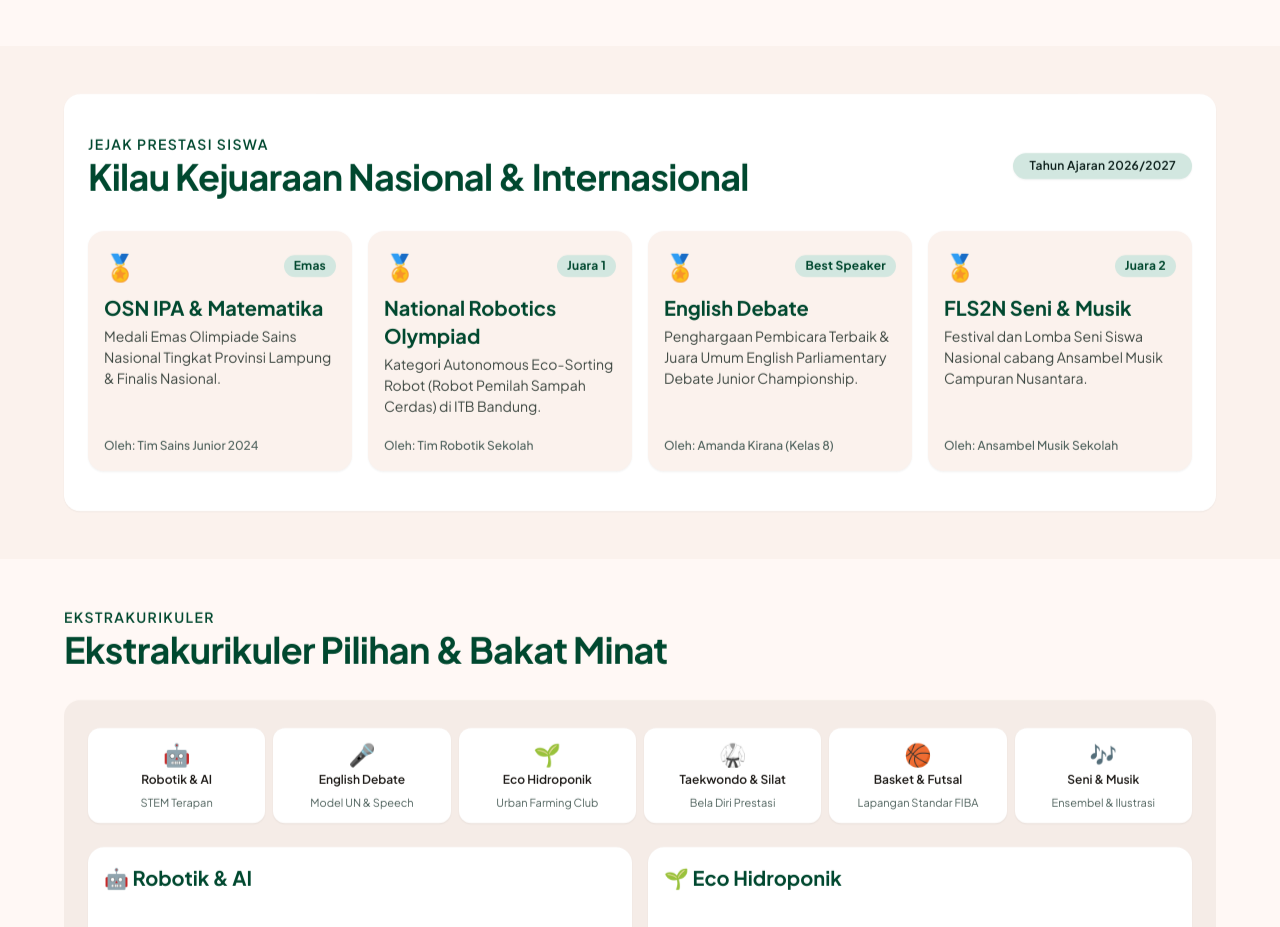
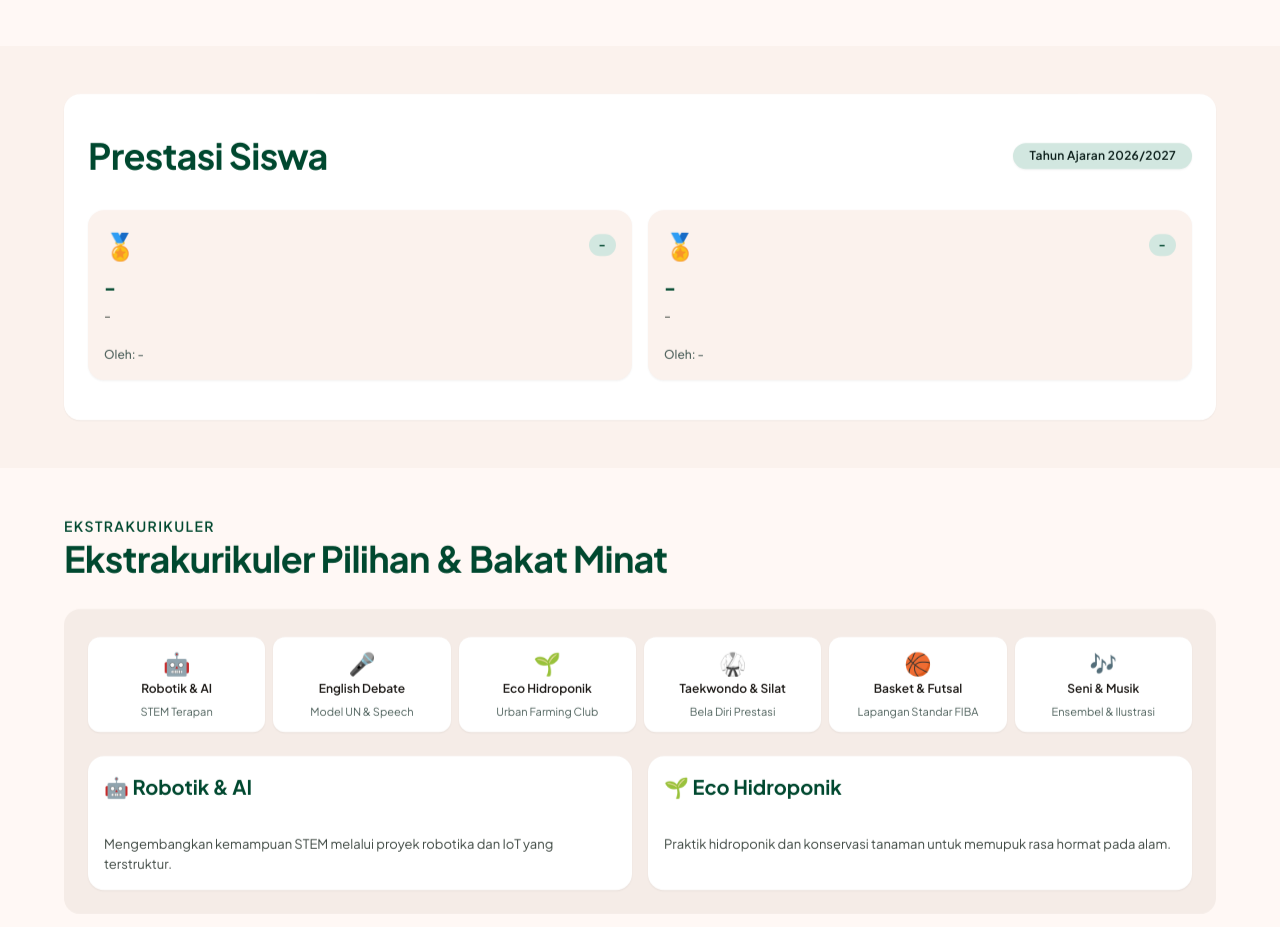
Before and after one commit to Xist7/Web-Sekolah-Muhammadiyah-1-Jati-Agung-Margo-Lestari, a Next.js app: page / in a window 1280 px wide. Shown: the part 2040-2967 px from the top of the page. Built offline with nearby package versions, Linux system fonts and the light colour scheme; no server answers; the database is empty.

Commit message:
Prestasi siswa jadi 2 kartu dengan grid fleksibel

```diff
--- a/src/app/page.tsx
+++ b/src/app/page.tsx
@@ -16,10 +16,8 @@ const facilities = [
 ];
 
 const achievements = [
-  { badge: "Emas", title: "OSN IPA & Matematika", desc: "Medali Emas Olimpiade Sains Nasional Tingkat Provinsi Lampung & Finalis Nasional.", by: "Tim Sains Junior 2024" },
-  { badge: "Juara 1", title: "National Robotics Olympiad", desc: "Kategori Autonomous Eco-Sorting Robot (Robot Pemilah Sampah Cerdas) di ITB Bandung.", by: "Tim Robotik Sekolah" },
-  { badge: "Best Speaker", title: "English Debate", desc: "Penghargaan Pembicara Terbaik & Juara Umum English Parliamentary Debate Junior Championship.", by: "Amanda Kirana (Kelas 8)" },
-  { badge: "Juara 2", title: "FLS2N Seni & Musik", desc: "Festival dan Lomba Seni Siswa Nasional cabang Ansambel Musik Campuran Nusantara.", by: "Ansambel Musik Sekolah" },
+  { badge: "-", title: "-", desc: "-", by: "-" },
+  { badge: "-", title: "-", desc: "-", by: "-" },
 ];
 
 const eskul = [
@@ -147,14 +145,13 @@ export default async function HomePage() {
             <div className="achv-panel">
               <div className="achv-head">
                 <div>
-                  <p className="eyebrow">Jejak Prestasi Siswa</p>
-                  <h2 className="section-title">Kilau Kejuaraan Nasional &amp; Internasional</h2>
+                  <h2 className="section-title">Prestasi Siswa</h2>
                 </div>
                 <span className="chip">Tahun Ajaran 2026/2027</span>
               </div>
               <div className="achv-grid">
-                {achievements.map((a) => (
-                  <article className="achv" key={a.title}>
+                {achievements.map((a, i) => (
+                    <article className="achv" key={i}>
                     <div>
                       <div className="achv-top"><span className="medal">🏅</span><span className="badge">{a.badge}</span></div>
                       <h3>{a.title}</h3>
--- a/src/app/styles.css
+++ b/src/app/styles.css
@@ -143,7 +143,11 @@ img { max-width: 100%; display: block; }
 /* ---------- Achievements ---------- */
 .achv-panel { background: #fff; border-radius: 16px; padding: 40px 24px; box-shadow: var(--shadow); }
 .achv-head { display: flex; flex-wrap: wrap; gap: 16px; align-items: center; justify-content: space-between; margin-bottom: 32px; }
-.achv-grid { display: grid; grid-template-columns: repeat(4, 1fr); gap: 16px; }
+.achv-grid {
+  display: grid;
+  grid-template-columns: repeat(auto-fit, minmax(260px, 1fr));
+  gap: 16px;
+}
 .achv { background: var(--surface); border-radius: 16px; padding: 16px; box-shadow: var(--shadow); display: flex; flex-direction: column; justify-content: space-between; gap: 20px; }
 .achv-top { display: flex; justify-content: space-between; align-items: center; margin-bottom: 8px; }
 .achv-top .medal { font-size: 26px; }
```
